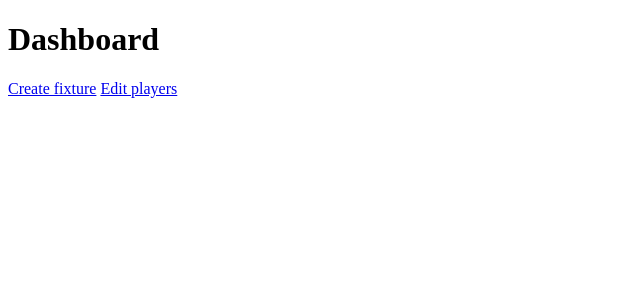
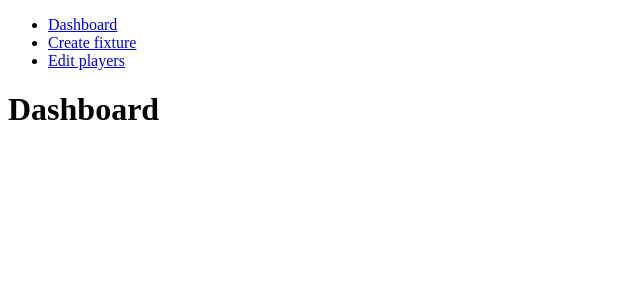
Before and after one commit to dlh89/ELO-teams, a SvelteKit app: page / in a window 1280 px wide. Shown: the top 300 px of the page, without its empty margins (0-640 px from the left). Built offline with nearby package versions, Linux system fonts and the light colour scheme.

Commit message:
Add layout with basic navigation and slot to render route content

```diff
--- /dev/null
+++ b/src/routes/__layout.svelte
@@ -0,0 +1,8 @@
+<nav>
+    <ul>
+        <li><a href="/">Dashboard</a></li>
+        <li><a href="/fixture">Create fixture</a></li>
+        <li><a href="/players">Edit players</a></li>
+    </ul>
+</nav>
+<slot></slot>
--- a/src/routes/index.svelte
+++ b/src/routes/index.svelte
@@ -1,3 +1 @@
 <h1>Dashboard</h1>
-<a href="/fixture">Create fixture</a>
-<a href="/players">Edit players</a>
```
